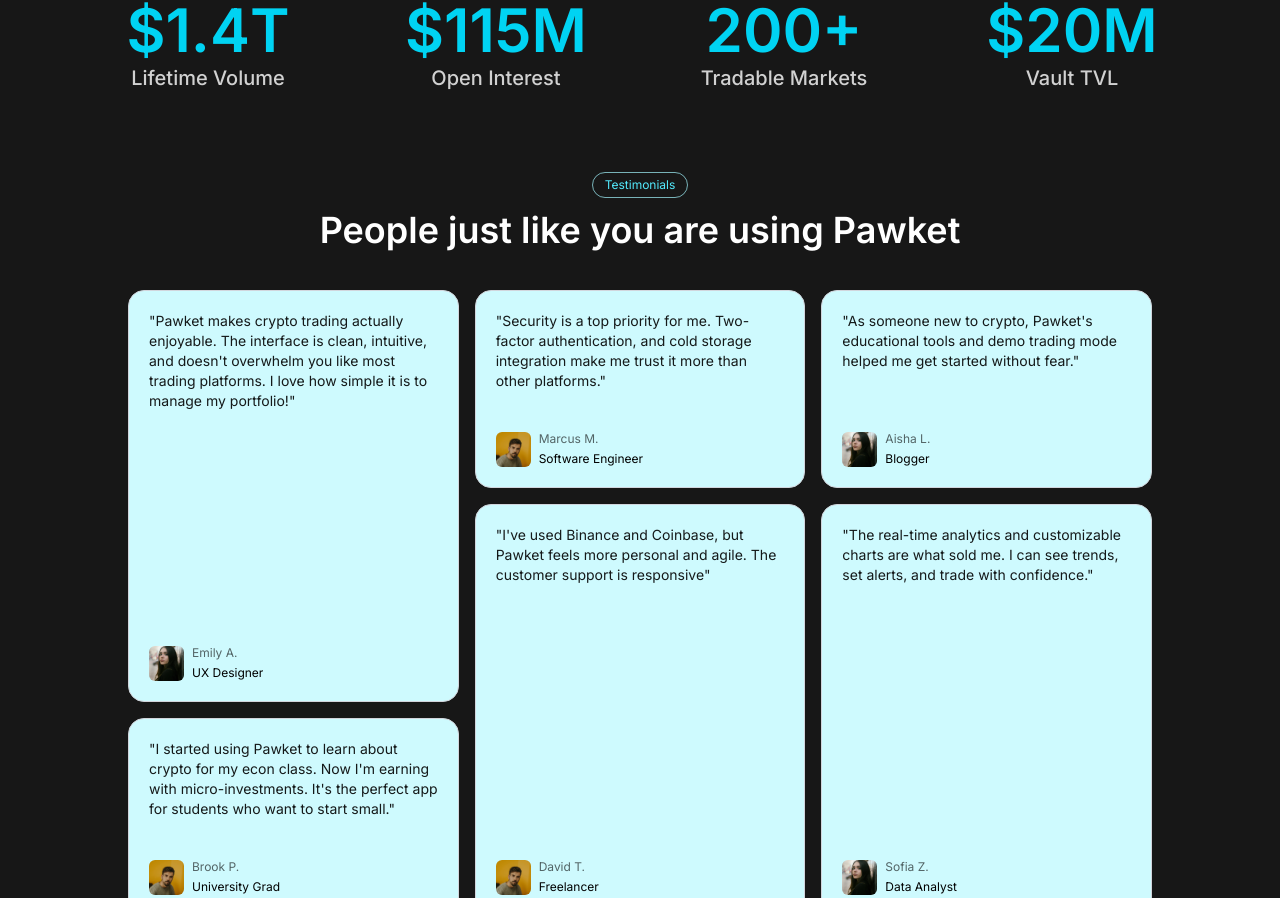
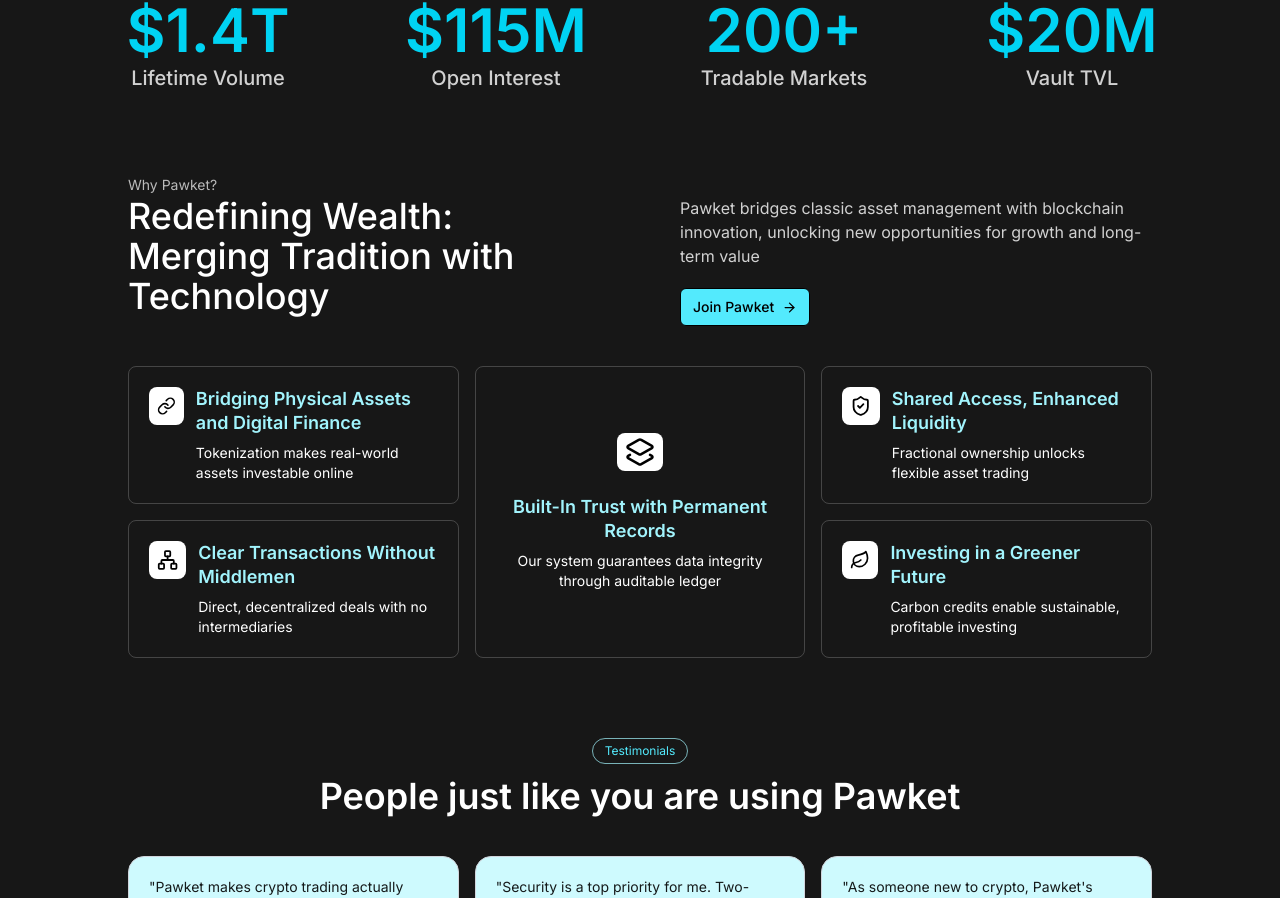
Before and after one commit to Munadil16/pawket, a Next.js app: page / in a window 1280 px wide. Shown: the part 1133-2031 px from the top of the page. Built offline with nearby package versions, Linux system fonts and the light colour scheme.

Commit message:
add: Why Pawket Section

```diff
--- a/src/components/landing/landing.tsx
+++ b/src/components/landing/landing.tsx
@@ -2,6 +2,7 @@
 import { CoinsMarquee } from "./coins-marquee";
 import { JoinRevolution } from "./join-revolution";
 import { Metrics } from "./metrics";
+import { WhyPawket } from "./why-pawket";
 import { Testimonials } from "./testimonials";
 import { FAQs } from "./faqs";
 import { GetStarted } from "./get-started";
@@ -13,6 +14,7 @@
       <CoinsMarquee />
       <JoinRevolution />
       <Metrics />
+      <WhyPawket />
       <Testimonials />
       <FAQs />
       <GetStarted />
--- /dev/null
+++ b/src/components/landing/why-pawket.tsx
@@ -0,0 +1,63 @@
+import Image from "next/image";
+import { ArrowRight, Cpu } from "lucide-react";
+import { whyPawket } from "@/lib/constants/why-pawket";
+
+const WhyPawket = () => {
+  return (
+    <section className="p-5 lg:p-10">
+      <div className="container mx-auto xl:max-w-5xl">
+        <span className="text-sm text-white/70">Why Pawket?</span>
+
+        <section className="flex flex-col items-start justify-center gap-5 sm:flex-row sm:gap-20">
+          <div className="sm:w-1/2">
+            <h2 className="text-3xl font-semibold sm:text-4xl sm:font-medium">
+              Redefining Wealth: Merging Tradition with Technology
+            </h2>
+          </div>
+
+          <div className="flex flex-col gap-5 sm:w-1/2">
+            <p className="text-sm text-white/80 sm:text-base">
+              Pawket bridges classic asset management with blockchain
+              innovation, unlocking new opportunities for growth and long-term
+              value
+            </p>
+
+            <button
+              className="flex w-fit cursor-pointer items-center gap-2 rounded-md border bg-cyan-300 px-3 py-2 text-sm font-medium text-black sm:hover:bg-neutral-800/30 sm:hover:text-cyan-300"
+              type="button"
+            >
+              Join Pawket
+              <ArrowRight size={15} />
+            </button>
+          </div>
+        </section>
+
+        <section className="mt-10 grid grid-cols-1 gap-4 sm:grid-cols-2 lg:grid-cols-3">
+          {whyPawket.map((item) => {
+            return (
+              <article
+                key={item.id}
+                className={`relative flex rounded-lg border border-white/20 p-5 ${item.id === 2 ? "row-span-2 hidden flex-col items-center justify-center gap-6 lg:flex" : "flex-row items-start gap-3"}`}
+              >
+                <item.icon
+                  className="box-content rounded-lg bg-black px-2 py-1 invert"
+                  size={30}
+                />
+
+                <div className={`${item.id === 2 && "text-center"}`}>
+                  <h3 className="mb-2 text-lg leading-6 font-semibold text-cyan-200">
+                    {item.title}
+                  </h3>
+
+                  <p className="text- text-sm text-white">{item.desc}</p>
+                </div>
+              </article>
+            );
+          })}
+        </section>
+      </div>
+    </section>
+  );
+};
+
+export { WhyPawket };
--- /dev/null
+++ b/src/lib/constants/why-pawket.tsx
@@ -0,0 +1,36 @@
+import { Link, Layers2, ShieldCheck, Network, Leaf } from "lucide-react";
+
+const whyPawket = [
+  {
+    id: 1,
+    title: "Bridging Physical Assets and Digital Finance",
+    desc: "Tokenization makes real-world assets investable online",
+    icon: Link,
+  },
+  {
+    id: 2,
+    title: "Built-In Trust with Permanent Records",
+    desc: "Our system guarantees data integrity through auditable ledger",
+    icon: Layers2,
+  },
+  {
+    id: 3,
+    title: "Shared Access, Enhanced Liquidity",
+    desc: "Fractional ownership unlocks flexible asset trading",
+    icon: ShieldCheck,
+  },
+  {
+    id: 4,
+    title: "Clear Transactions Without Middlemen",
+    desc: "Direct, decentralized deals with no intermediaries",
+    icon: Network,
+  },
+  {
+    id: 5,
+    title: "Investing in a Greener Future",
+    desc: "Carbon credits enable sustainable, profitable investing",
+    icon: Leaf,
+  },
+];
+
+export { whyPawket };
```
